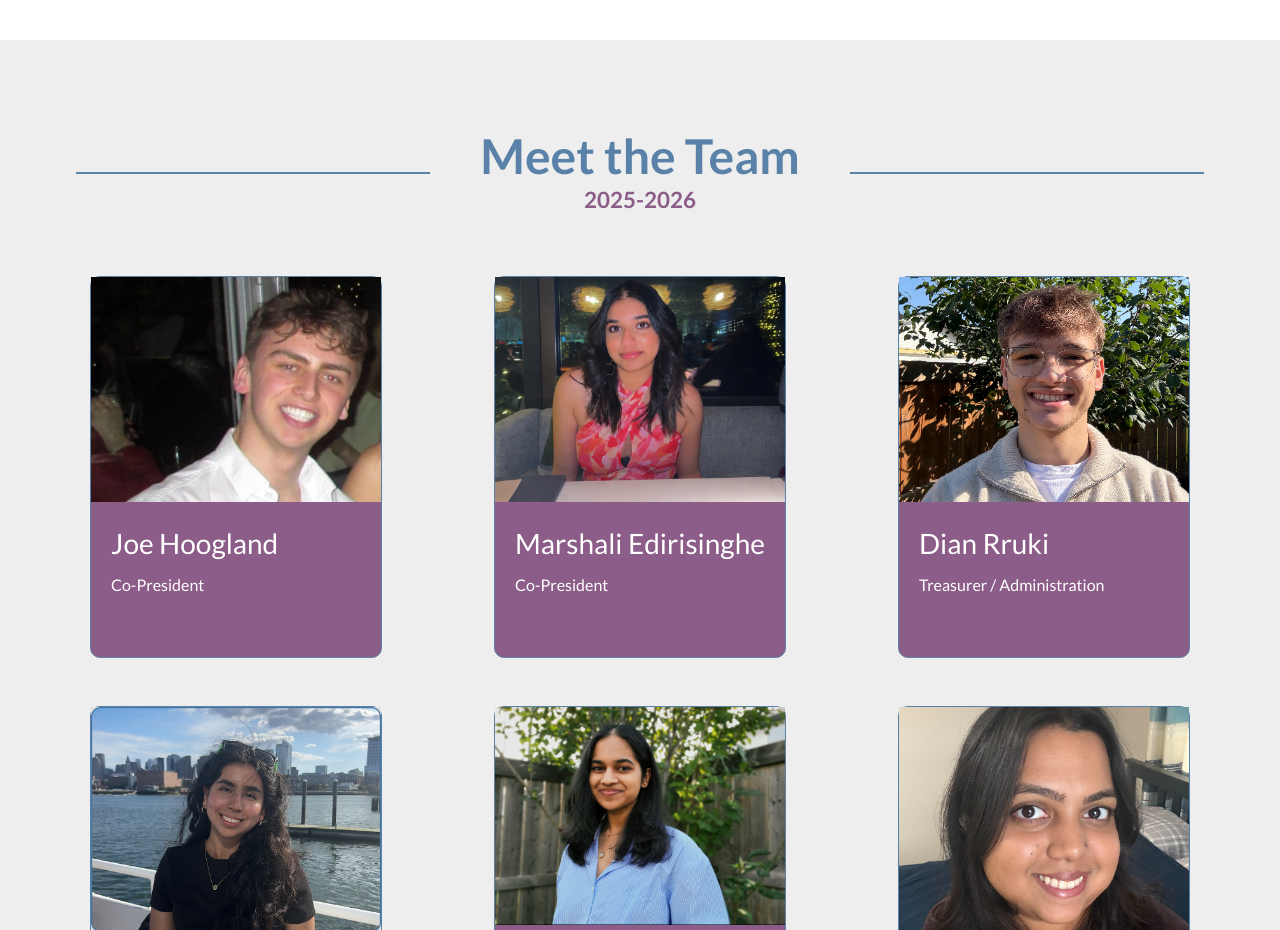
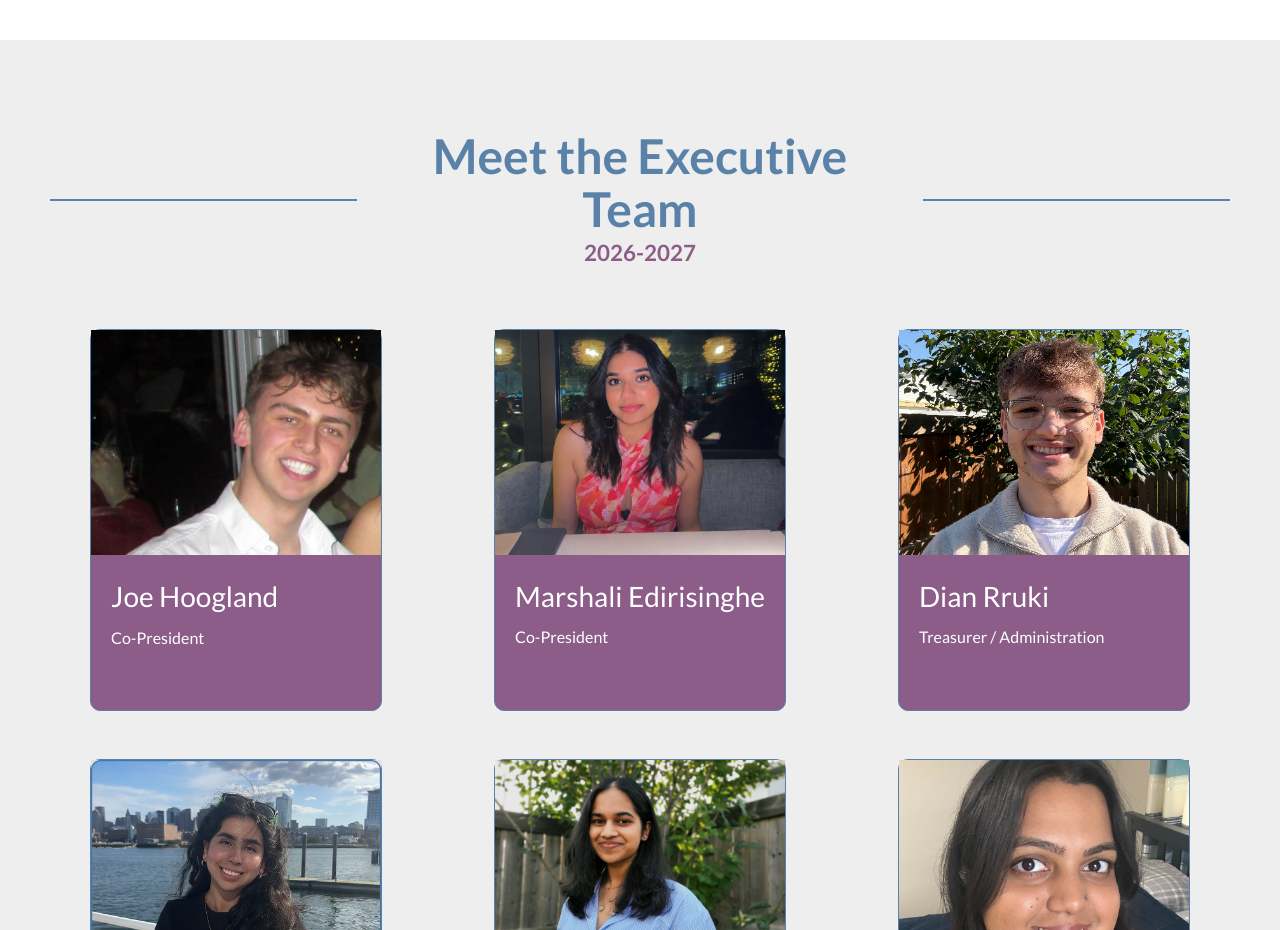
Before and after one commit to cordsa/cordsa-website, a React (Vite) app: page /about in a window 1280 px wide. Shown: the part 1400-2330 px from the top of the page. Built offline with nearby package versions, Linux system fonts and the light colour scheme; a web font is replaced by a local one.

Commit message:
Update team section header titles

```diff
--- a/src/pages/about-page/team/Team.tsx
+++ b/src/pages/about-page/team/Team.tsx
@@ -8,8 +8,8 @@ export function Team() {
         <div className="team-header">
           <div className="team-line"></div>
           <div className="team-header-text">
-            <h1>Meet the Team</h1>
-            <h2>2025-2026</h2>
+            <h1>Meet the Executive Team</h1>
+            <h2>2026-2027</h2>
           </div>
           <div className="team-line"></div>
         </div>
```
